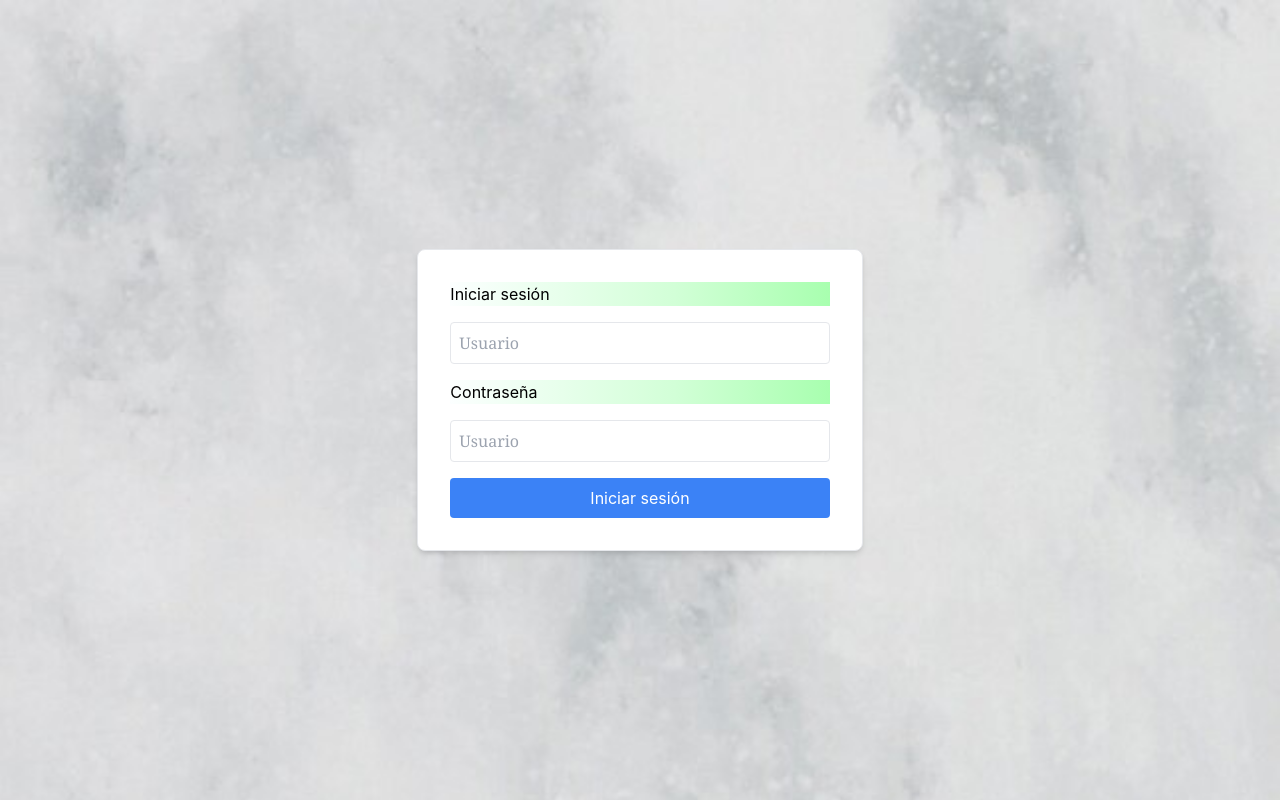
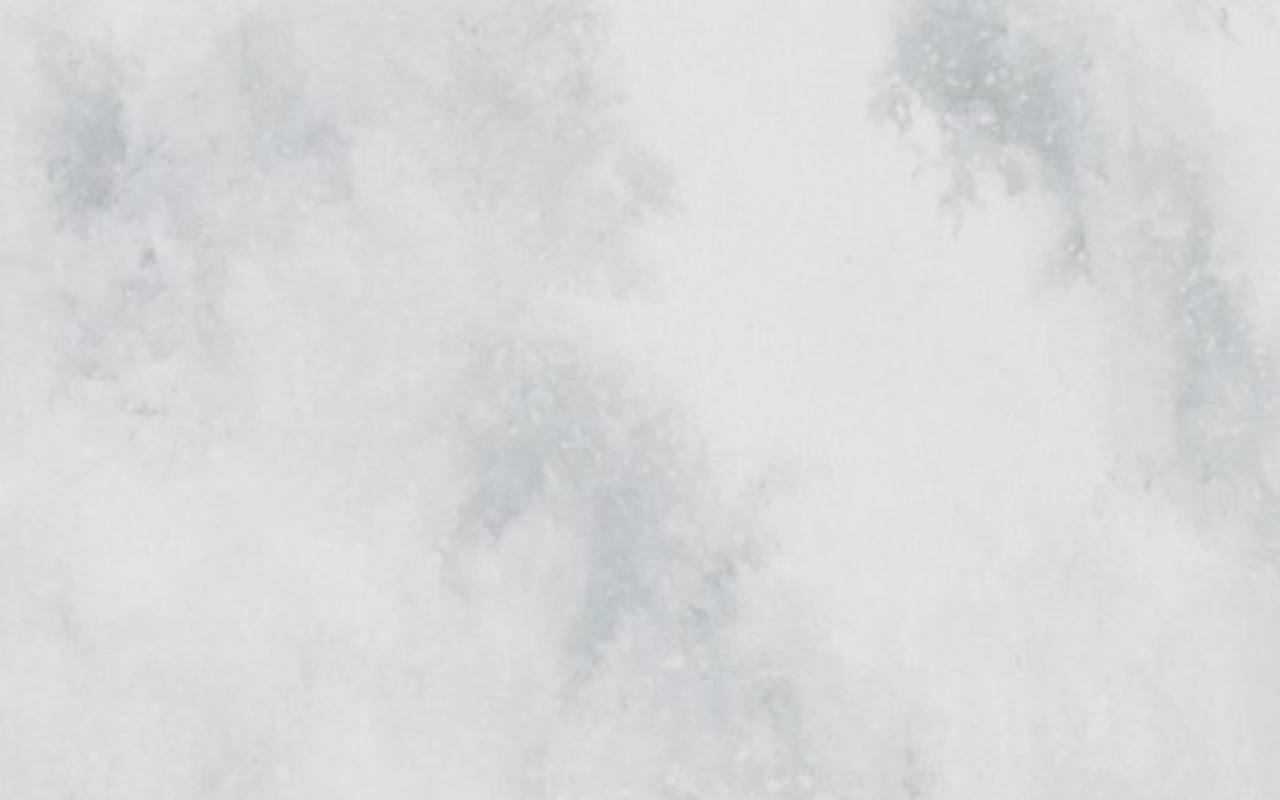
Before and after one commit to Varg-Vikernes/medical-control, a React (Create React App) app: page /login in a window 1280 px wide. Built offline with nearby package versions, Linux system fonts and the light colour scheme.

Commit message:
Estilos en los formularios , agrupar campos de texto

```diff
--- a/src/components/Auth/login.component.jsx
+++ b/src/components/Auth/login.component.jsx
@@ -1,42 +1,10 @@
-import React, { useState, } from "react";
+import React from "react";
 
 export function Login() {
-    const [userName, setUserName] = useState('');
-    const [password, setPassword] = useState('');
 
-    const handleLogin = () => {
-        if (userName === 'usuario' && password === '123456789') {
-            alert("inicio de sesion exitoso")
-        } else {
-            alert("Usuario o contraseña incorrecta")
-        }
-    };
     return (
         <>
-            <div className="fondo">
-                <div className="flex justify-center items-center h-screen ">
-                    <div className="border rounded-lg p-8 shadow-md bg-white">
-                        <h2 className="text-2x1 font bold mb-4">
-                            Iniciar sesión
-                        </h2>
-                        <input type="text"
-                            placeholder="Usuario" value={userName}
-                            onChange={(e) => setUserName(e.target.value)}
-                            className="w-full p-2 rounded border mb-4" />
-                        <h2 className="text-2x1 font bold mb-4">
-                            Contraseña
-                        </h2>
-                        <input type="password"
-                            placeholder="Usuario" value={password}
-                            onChange={(e) => setPassword(e.target.value)}
-                            className="w-full p-2 rounded border mb-4" />
 
-                        <button onClick={handleLogin} className="w-full bg-blue-500 text-white p-2 rounded cursor-pointer">
-                            Iniciar sesión
-                        </button>
-                    </div>
-                </div>
-            </div>
         </>
     )
 }
--- a/src/components/Hcx1/formServicioMedico/AntecedentesHeredoF.jsx
+++ b/src/components/Hcx1/formServicioMedico/AntecedentesHeredoF.jsx
@@ -4,14 +4,12 @@ import data from '../../Utils/DataHeredoFamiliar.json';
 const familiaresData = data.familiaresData;
 const enfermedadesData = data.enfermedadesData;
 
-const HeredoFamiliar = () => {
-
 const renderTableHeader = () => (
   <thead>
     <tr>
-        <th className="border p-2 w-40 text-center"></th>
-        {familiaresData.map((familiar) => (
-          <th key={familiar.title} className="border p-2 w-40 text-center">
+      <th className="border p-2 w-40 text-center">----------</th>
+      {familiaresData.map((familiar, idx) => (
+        <th key={idx} className="border p-2 w-40 text-center" >
           {familiar.name}
         </th>
       ))}
@@ -37,6 +35,10 @@ const HeredoFamiliar = () => {
   </tbody>
 );
 
+
+const HeredoFamiliar = () => {
+
+
   return (
     <>
           <form  className="Form-Antecedentes w-full p-4">
--- a/src/components/Hcx4/formsHcx4/ExamenLaboratorio.jsx
+++ b/src/components/Hcx4/formsHcx4/ExamenLaboratorio.jsx
@@ -8,9 +8,14 @@ const ExamenLaboratorio = ({data }) => {
             <TitleForm title ="Examenes de Laboratorio y Diagnosticos" />
             {[
                 DataLaboratorio.ExameDeLaboratorio,
-                DataLaboratorio.DIAGNOSTICOS
             ].map((data,idx) =>(
             <RenderInputLabel  data={data} key={idx} />
+            ))}
+            <TitleForm title="Diagnosticos y Tratamientos" />
+            {[
+                DataLaboratorio.DIAGNOSTICOS,
+            ].map((data,idx) =>(
+                <RenderInputLabel data={data} key={idx} />
             ))}
         </>
     )
--- a/src/components/Reusable/ComponentesReusables.jsx
+++ b/src/components/Reusable/ComponentesReusables.jsx
@@ -1,35 +1,63 @@
 import React from "react";
 
 //Manejo de las tablas de tipo checkbox
-export const CheckboxTableRow = ({ data }) => (
-    <table className="table-auto  mx-auto my-4">
+export const CheckboxTableRow = ({ data }) => {
+
+  return(
+              <div className="border rounded-lg p-8 shadow-md ">
+    <table className="table-auto w-full p-4">
     <tbody>
       {data.map((item, idx) => (
         <tr key={idx}>
           {/* Renderiza la celda con el nombre del item */}
           <td className="border p-2 w-40 text-center">{item.name}</td>
           {/* Manejo de los checkbox */}
-          <td className="border p-2 w-40 text-center">
-            <input type="checkbox" />
+          <td className="border p-2 w-50 text-center">
+            <input type="checkbox"
+            className="border"
+            />
           </td>
         </tr>
       ))}
     </tbody>
     </table>
-  );
+    </div>
+)
+}
 
-  export const RenderInputLabel = ({data}) =>{
-    return(
-        <div>
-            {data.map((item, idx) => (
-                <div key={idx}>
-                <label htmlFor=""  >{item.name}</label>
-                <input type="text"   />
-                </div>
+  export const RenderInputLabel = ({ data }) => {
+
+    // Función para dividir el array en grupos de tres
+    const chunkArray = (arr, size) => {
+      return arr.reduce((chunks, el, i) => (i % size ? chunks[chunks.length - 1].push(el) : chunks.push([el])) && chunks, []);
+    };
+
+    // Dividir los datos en grupos de tres
+    const groupedData = chunkArray(data, 3);
+
+    return (
+      <div className="w-full p-4">
+        <div className="border rounded-lg p-8 shadow-md ">
+        {groupedData.map((row, rowIndex) => (
+          <div key={rowIndex} className="flex mb-4">
+            {row.map((item, idx) => (
+              <div key={idx} className="flex-1 mr-4">
+                <label htmlFor="" className="block text-sm font-medium text-center font-bold">
+                  {item.name}
+                </label>
+                <input
+                  type="text"
+                  className="mt-1 p-2 border border-gray-300 rounded-md w-full focus:outline-none focus:ring focus:border-blue-300 text-center"
+                />
+              </div>
             ))}
+          </div>
+        ))}
+        <button type="submit" className="button">Enviar datos</button>
         </div>
-    )
-}
+    </div>
+    );
+  };
 
 export const TitleForm = (props) => {
     return(
--- a/src/components/Utils/DataHeredoFamiliar.json
+++ b/src/components/Utils/DataHeredoFamiliar.json
@@ -37,7 +37,7 @@
     {"name": "Otros"},
     {"name": "Tiene Actividades extralaborales"},
     {"name": "Cuales"},
-    {"name": "Existe algun tipo de riesgos ergonomico en su trabajo"},
+    {"name": "Existe algun riesgos ergonomico en su trabajo"},
     {"name": "Especifique"},
     {"name": "Requiere analisis Ergonomico"}
     ],
```
Lines whose indentation alone changed are shown as unchanged.
